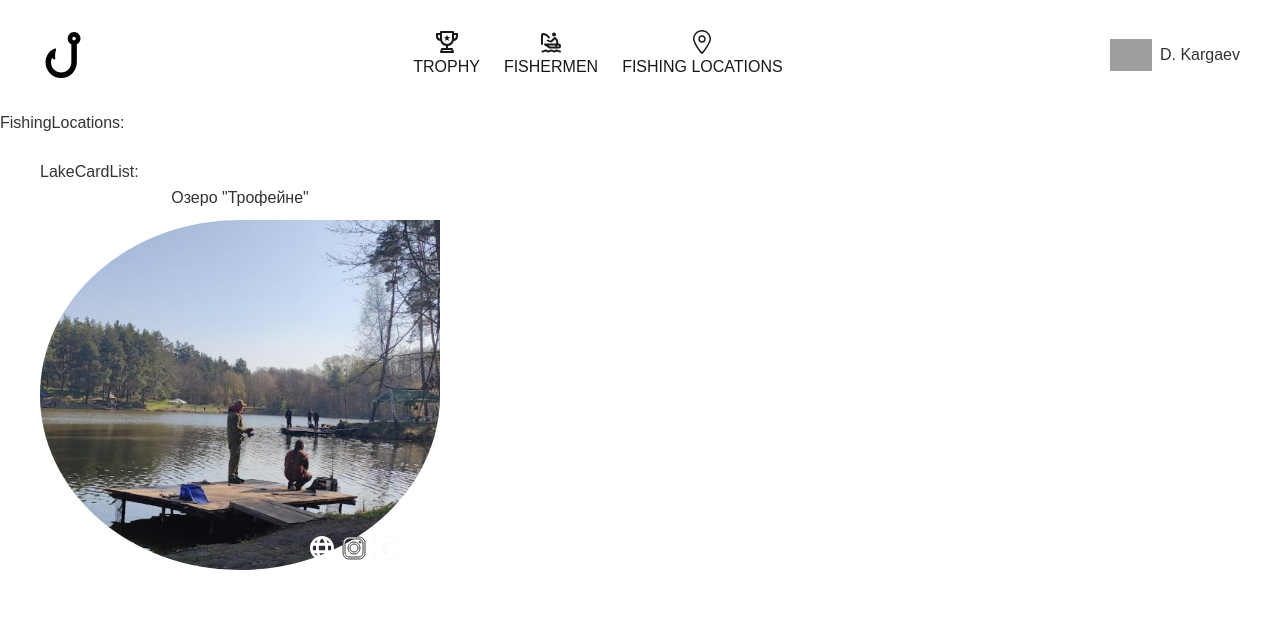
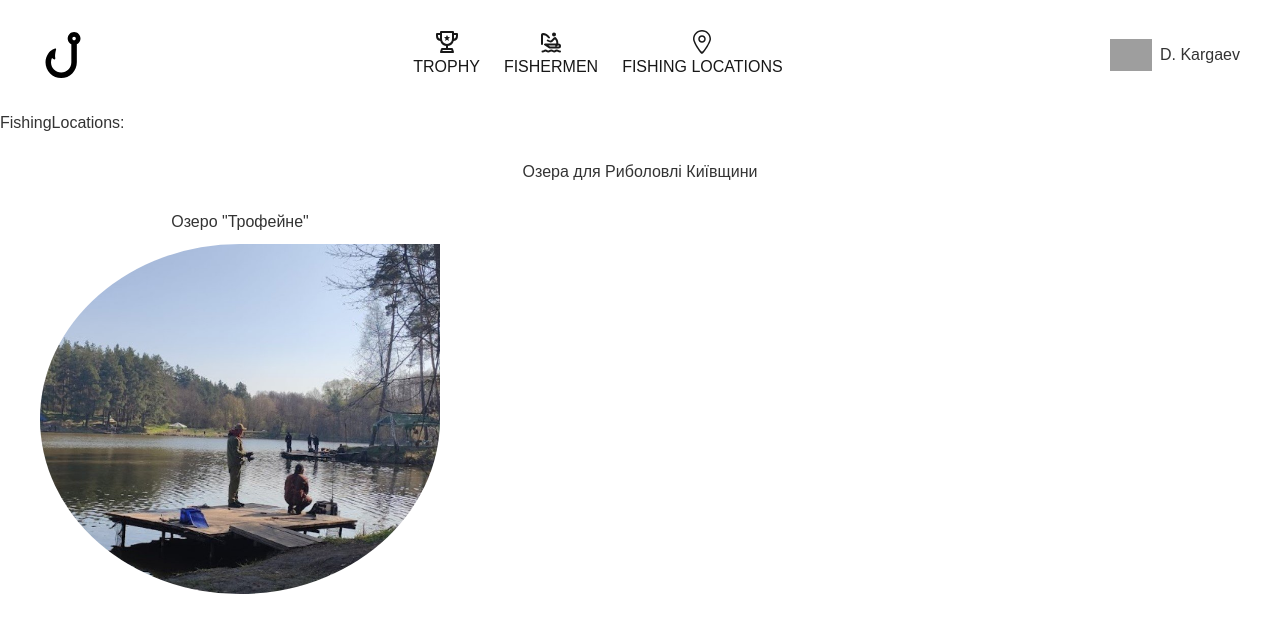
Before and after one commit to vladyslavZinchenko77/trofey-fish, a Next.js app: page /fishing_locations in a window 1280 px wide. Shown: the top 632 px of the page. Built offline with nearby package versions, Linux system fonts and the light colour scheme; grey boxes are pictures that could not be loaded.

Commit message:
updated lake card

```diff
--- a/src/components/common/LakeCard/index.tsx
+++ b/src/components/common/LakeCard/index.tsx
@@ -5,54 +5,75 @@ import InstagramIcon from '../IconComponents/InstagramIcon';
 import FacabookIcon from '../IconComponents/FacebookIcon';
 import YoutubeIcon from '../IconComponents/YoutubeIcon';
 
-interface LakeCardProps{
-  id: number
-  lakeName: string
-  instagramLink: string
-  facebookLink: string
-  youtubeLink: string
-  websiteLink: string
-
+interface LakeCardProps {
+  id: number;
+  lakeName: string;
+  instagramLink: string;
+  facebookLink: string;
+  youtubeLink: string;
+  websiteLink: string;
+  coverImg: string;
+  lakeAddress: string
 }
 
+const LakeCard: FC<LakeCardProps> = ({
+  id,
+  lakeName ,
+  instagramLink,
+  youtubeLink,
+  websiteLink,
+  coverImg ,
+  lakeAddress
+}) => {
+  const [onMouse, setOnMouse] = useState(true);
 
-const LakeCard: FC<LakeCardProps> = ({id, lakeName='Озеро "Трофейне"', instagramLink='https://www.instagram.com', youtubeLink='https://www.facebook.com/', websiteLink='https://trofeyne.kiev.ua/'}) => {
-  const [onMouse, setOnMouse] = useState(false)
   return (
-    <div className='flex flex-col w-[400px]'>
+
+    <div className='flex flex-col w-[400px] relative'>
       <div className='flex justify-center'>
         <h2>{lakeName}</h2>
       </div>
-    <div onMouseEnter={() => setOnMouse(false)} onMouseLeave={() => setOnMouse(true)} className="mt-[10px] bg-[url('/img/lakes/trofeynoe.jpg')] bg-cover bg-center bg-no-repeat cursor-pointer  relative rounded-tl-[50%] rounded-bl-[50%] rounded-br-[50%] w-[400px] h-[350px] hover:rounded-br-[0] hover:rounded-tr-[50%] transition-[2000ms] ">
-
-      <div className={ onMouse ? "flex absolute right-[10px] bottom-[10px] opacity-[0] transition-[2000ms]" : "flex absolute right-[10px] bottom-[10px] opacity-[1] transition-[2000ms]"}>
-        <a
-          className="ml-[8px]"
-          target="_blank"
-          href={websiteLink}
+      <div
+        onMouseEnter={() => setOnMouse(false)}
+        onMouseLeave={() => setOnMouse(true)}
+        style={{ backgroundImage: `url(${coverImg})` }}
+        className={`mt-[10px] bg-cover bg-center bg-no-repeat cursor-pointer relative rounded-tl-[50%] rounded-bl-[50%] rounded-br-[50%] w-[400px] h-[350px] hover:rounded-br-[0] hover:rounded-tr-[50%] transition-[2000ms]`}
       >
-          <WebsiteIcon color="#ffffff" hoverColor="#0275B1" />
+        <div
+          className={
+            onMouse
+              ? 'flex absolute right-[10px] bottom-[10px] opacity-[0] transition-[2000ms]'
+              : 'flex absolute right-[10px] bottom-[10px] opacity-[1] transition-[2000ms]'
+          }
+        >
+          <a className='ml-[8px]' target='_blank' href={websiteLink}>
+            <WebsiteIcon color='#ffffff' hoverColor='#0275B1' />
           </a>
-        <a className="ml-[8px]" href={instagramLink}>
-          <InstagramIcon color="#ffffff" hoverColor="#0275B1" />
+          <a className='ml-[8px]' href={instagramLink}>
+            <InstagramIcon color='#ffffff' hoverColor='#0275B1' />
           </a>
           <a
-          className="ml-[8px]"
-          href="https://www.facebook.com/profile.php?id=100001293125330"
-          target="_blank"
+            className='ml-[8px]'
+            href='https://www.facebook.com/profile.php?id=100001293125330'
+            target='_blank'
           >
-          <FacabookIcon color="#ffffff" hoverColor="#0275B1" />
+            <FacabookIcon color='#ffffff' hoverColor='#0275B1' />
           </a>
-        <a
-          className="ml-[8px]"
-          href={youtubeLink}
-          target="_blank"
-        >
-          <YoutubeIcon color="white" hoverColor="#0275B1" />
+          <a className='ml-[8px]' href={youtubeLink} target='_blank'>
+            <YoutubeIcon color='white' hoverColor='#0275B1' />
           </a>
         </div>
       </div>
+      <p
+        className={`right-0 text-center  p-2 transition-all duration-1000 ease-in-out ${
+          !onMouse ? 'opacity-100 translate-y-0' : 'opacity-0 -translate-y-full'
+        }`}
+      >
+        {lakeAddress}
+      </p>
+
     </div>
+
   );
 };
 
--- a/src/components/common/LakeCardList/index.tsx
+++ b/src/components/common/LakeCardList/index.tsx
@@ -1,12 +1,28 @@
 import React, { FC } from 'react';
 import LakeCard from '../LakeCard';
+
+
+const lakes = [
+  {id: 1,
+    lakeName: 'Озеро "Трофейне"',
+    instagramLink: 'https://www.instagram.com',
+    facebookLink: 'https://www.facebook.com/',
+    youtubeLink: '',
+    websiteLink: 'https://trofeyne.kiev.ua/',
+    coverImg: '/img/lakes/trofeynoe.jpg',
+    lakeAddress : 'Озеро "Трофейне", с. Личанка, Київська обл., Києво-Святошинський р-н'
+  }
+]
+
 
 const LakeCardList: FC = () => {
   return (
     <div className="mt-[24px] ml-[40px] mr-[40px]">
-      <h2>LakeCardList: </h2>
-      <div>
-        <LakeCard />
+      <h2 className='text-center semi-bold'>Озера для Риболовлі Київщини</h2>
+      <div className='mt-[24px]'>
+        {lakes.map((lake=>(
+          <LakeCard key={lake.id} id={lake.id} coverImg={lake.coverImg} facebookLink={lake.facebookLink} instagramLink={lake.instagramLink} lakeName={lake.lakeName} websiteLink={lake.websiteLink} youtubeLink={lake.youtubeLink} lakeAddress={lake.lakeAddress}/>
+        )))}
       </div>
     </div>
   );
```
Lines whose indentation alone changed are shown as unchanged.
